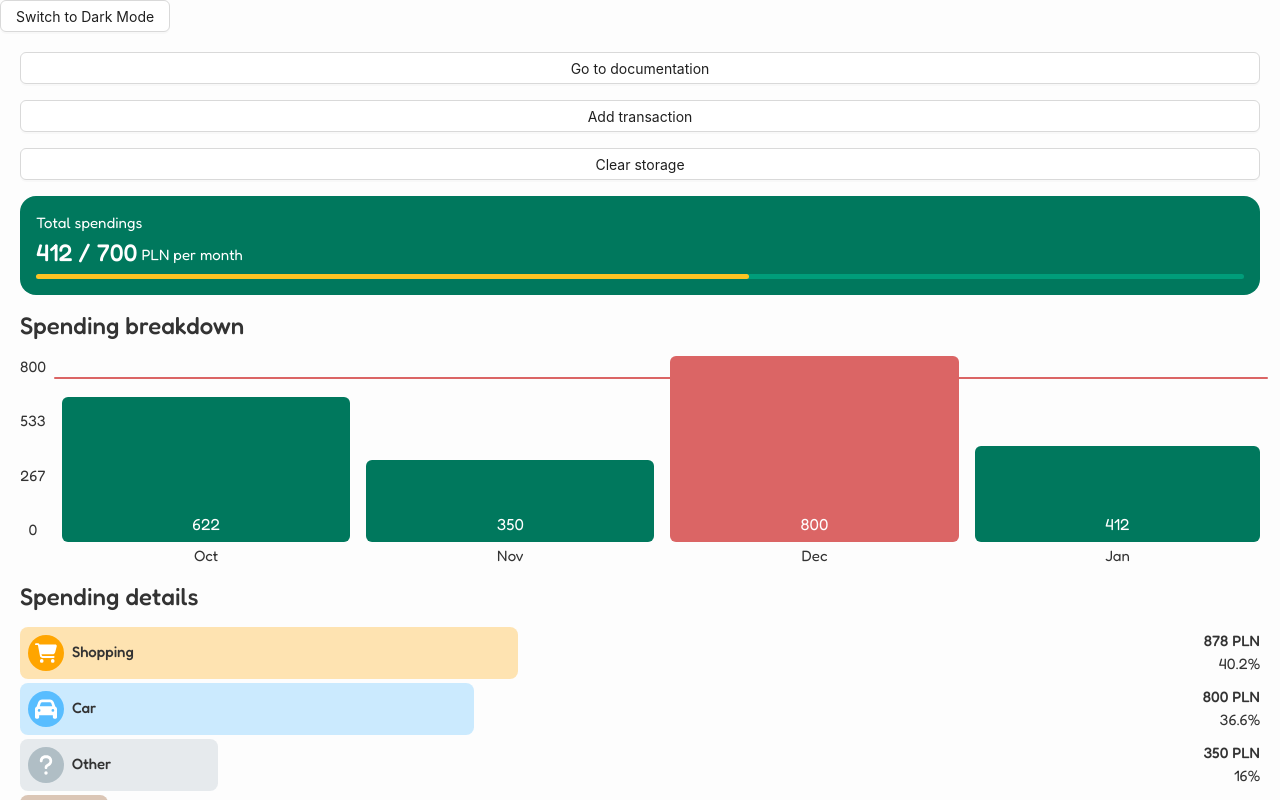
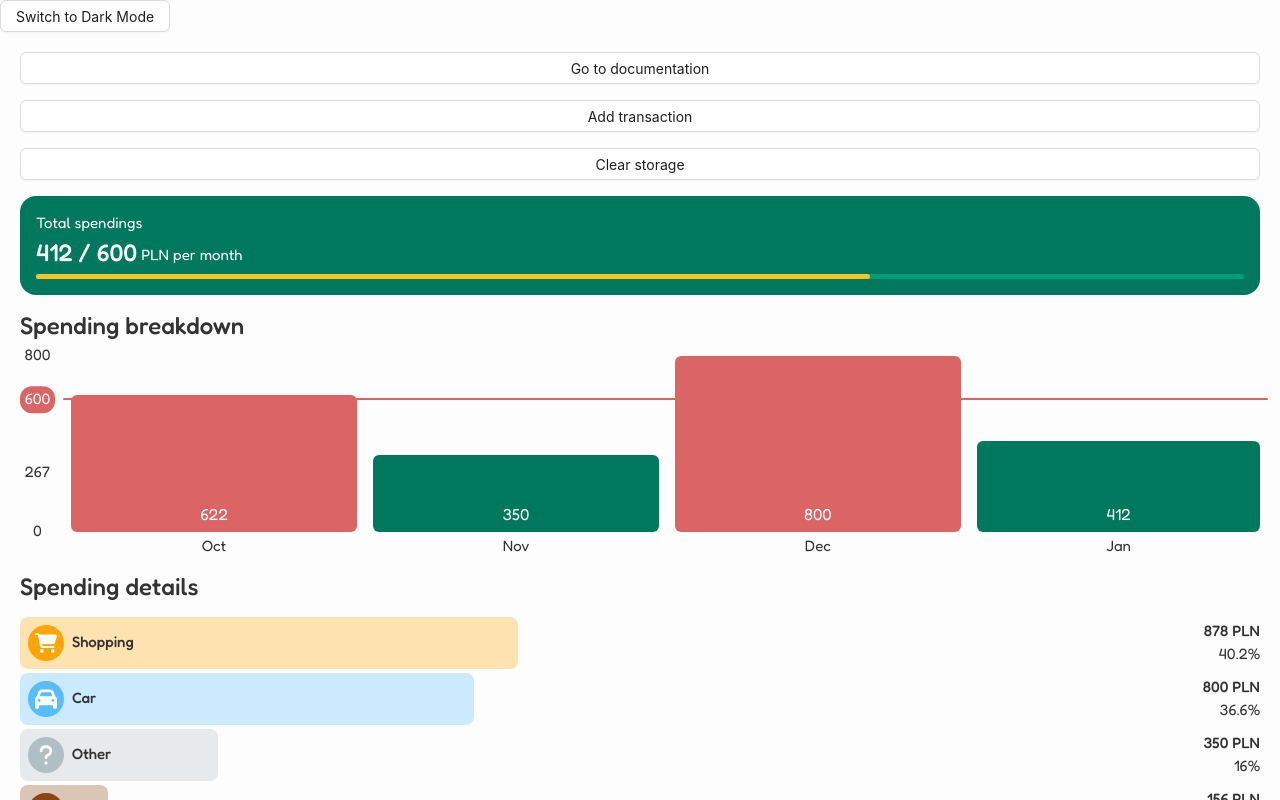
Before and after one commit to mateooosh/my-wallet, a React (Vite) app: page / in a window 1280 px wide. Built offline with nearby package versions, Linux system fonts and the light colour scheme.

Commit message:
displaying limit on chart

```diff
--- a/src/components/chart/Chart.tsx
+++ b/src/components/chart/Chart.tsx
@@ -2,9 +2,10 @@ import { useTheme } from 'styled-components'
 import { Body2, Flex } from '../styled'
 import { ChartBar } from './ChartBar.tsx'
 import { ChartLimit } from './chartLimit.ts'
-import { useMemo } from 'react'
+import { useEffect, useMemo, useRef, useState } from 'react'
 import * as _ from 'lodash'
 import { useSelector } from 'react-redux'
+import { Pill } from '../pill/Pill.tsx'
 
 interface DataSourceItem {
   value: number
@@ -15,30 +16,60 @@ interface Props {
   dataSource: Array<DataSourceItem>
 }
 
-
 export function Chart({ dataSource }: Props) {
   const { theme } = useTheme()
 
+  const chartRef = useRef<HTMLDivElement>(null)
+
   const limit = useSelector(({ settings }) => settings.limit)
+  const [yAxisWidth, setYAxisWidth] = useState(30)
 
-  const generateYAxisLabels = (maxValue: number): number[]  => {
+  const generateYAxisLabels = (maxValue: number): number[] => {
     const numberOfSteps: number = 4
     const step: number = maxValue / (numberOfSteps - 1)
-    return _.reverse(_.range(numberOfSteps).map(i => Math.round(i * step)))
+    const generatedLabels = _.range(numberOfSteps).map(i => Math.round(i * step))
+
+    const closestIndex: number = generatedLabels.reduce((closestIdx: number, currentValue: number, index: number) => {
+      const acceptableDiff: number = 0.14
+      const diff: number = Math.abs(currentValue - limit) / max
+      if (diff > acceptableDiff) {
+        return closestIdx
+      }
+
+      return index
+    }, -1)
+
+    if (closestIndex > -1)
+      generatedLabels.splice(closestIndex, 1)
+
+    generatedLabels.push(limit)
+
+    return generatedLabels
   }
 
   const max = useMemo(() => _.max([_.maxBy(dataSource, 'value').value, limit]), [dataSource])
 
   const yAxis: number[] = useMemo(() => {
     return generateYAxisLabels(max)
+  }, [dataSource, limit])
 
-  }, [dataSource])
+  useEffect(() => {
+    if (chartRef.current) {
+      const yLabels = chartRef.current.getElementsByClassName('label-y')
+      const pillWidth: number = chartRef.current.querySelector('.pill div').getBoundingClientRect().width
+      const allWidths: number[] = [..._.map(yLabels, (labelElem) => labelElem.getBoundingClientRect().width), pillWidth]
+      const maxWidth: number = _.max(allWidths) as number
+      setYAxisWidth(maxWidth)
+    }
+  }, [dataSource, limit])
 
   return (
-    <Flex $gap="16px" style={{ paddingBottom: 24 }}>
-      <Flex $direction="column" $align="center" $gap="32px">
-        {yAxis.map((label: number, key: number) =>
-          <Body2 key={key}>{label}</Body2>
+    <Flex $gap="16px" style={{ paddingBottom: 24, height: 200 }} ref={chartRef}>
+      <Flex $direction="column" $align="center" $justify="space-between" style={{ width: yAxisWidth, position: 'relative' }}>
+        {yAxis.map((value: number, key: number) =>
+          value !== limit ? (
+            <Body2 key={key} className="label-y" style={{ position: 'absolute', bottom: value * 100 / max + '%', transform: 'translateY(50%)' }}>{value}</Body2>
+          ) : <Pill key={key} style={{ position: 'absolute', bottom: value * 100 / max + '%', transform: 'translateY(50%)' }}>{value}</Pill>
         )}
       </Flex>
       <Flex $gap="16px" $grow="1" style={{ position: 'relative' }}>
--- a/src/components/pill/Pill.tsx
+++ b/src/components/pill/Pill.tsx
@@ -1,16 +1,17 @@
 import { useTheme } from 'styled-components'
 import { Body2 } from '../styled'
-import { ReactNode } from 'react'
+import { CSSProperties, ReactNode } from 'react'
 
 interface Props {
-  children: ReactNode
+  style?: CSSProperties,
+  children?: ReactNode
 }
 
-export function Pill({ children }: Props) {
+export function Pill({ style, children }: Props) {
   const { theme } = useTheme()
 
   return (
-    <div style={{ position: 'relative' }}>
+    <div style={{ position: 'relative', ...style }} className="pill">
       <div style={{ position: 'absolute', left: -5, top: -2, right: -5, bottom: -2, backgroundColor: theme.danger, borderRadius: 12, zIndex: 0 }}></div>
       <Body2 style={{ color: 'white', zIndex: 2, position: 'relative' }}>
         {children}
--- a/src/models/SettingsModel.ts
+++ b/src/models/SettingsModel.ts
@@ -20,6 +20,8 @@ const defaultCategories: CategoryModel[] = [
 // 8B4513
 // 2979FF
 
+const defaultLimit = 600
+
 export default class SettingsModel {
   darkMode: boolean
   categories: CategoryModel[]
@@ -29,7 +31,7 @@ export default class SettingsModel {
   constructor(darkMode: boolean, categories: CategoryModel[], limit: number, currency: string) {
     this.darkMode = darkMode || false
     this.categories = categories || defaultCategories
-    this.limit = limit || 700
+    this.limit = limit || defaultLimit
     this.currency = currency || 'PLN'
   }
 
@@ -41,7 +43,7 @@ export default class SettingsModel {
     return {
       darkMode: json.darkMode || false,
       categories: json.categories || defaultCategories,
-      limit: json.limit || 700,
+      limit: json.limit || defaultLimit,
       currency: json.currency || 'PLN'
     }
   }
```
